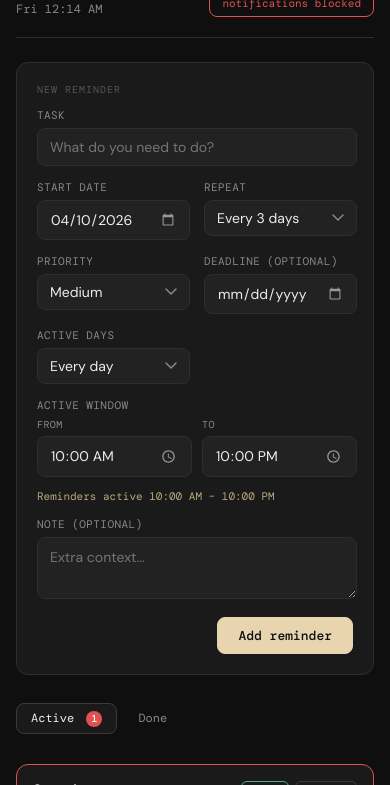
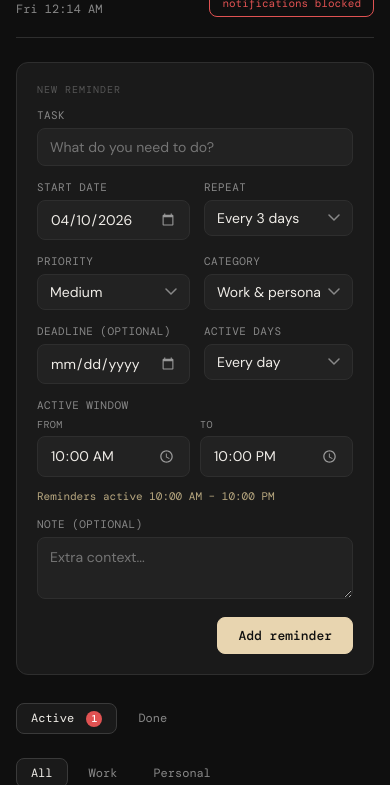
Before and after one commit to LeviShultz/reminders, a plain HTML site: page index.html in a window 390 px wide. Both pictures are taken after typing "Sample", "2020-01-15", "Sample" into the empty fields and a click on the button "Add reminder". Shown: the part 59-844 px from the top of the page. Drawn offline with nearby package versions, Linux system fonts and the light colour scheme.

Commit message:
index.html

```diff
--- a/index.html
+++ b/index.html
@@ -252,6 +252,8 @@
     .badge-blue { background: var(--blue-bg); color: var(--blue); border: 1px solid var(--blue); }
     .badge-green { background: var(--green-bg); color: var(--green); border: 1px solid var(--green); }
     .badge-gray { background: var(--surface2); color: var(--muted); border: 1px solid var(--border); }
+    .badge-purple { background: #1e1535; color: #a78bfa; border: 1px solid #6d4fd4; }
+    .badge-teal { background: #0d2420; color: #34d399; border: 1px solid #0f6e56; }
 
     .task-meta {
       font-size: 12px;
@@ -330,6 +332,14 @@
         </select>
       </div>
       <div class="form-group">
+        <label for="task-category">Category</label>
+        <select id="task-category">
+          <option value="both" selected>Work &amp; personal</option>
+          <option value="work">Work</option>
+          <option value="personal">Personal</option>
+        </select>
+      </div>
+      <div class="form-group">
         <label for="task-deadline">Deadline (optional)</label>
         <input type="date" id="task-deadline" />
       </div>
@@ -365,10 +375,15 @@
     </div>
   </div>
 
-  <div style="display:flex;align-items:center;justify-content:space-between;margin-bottom:14px;">
+  <div style="display:flex;align-items:center;justify-content:space-between;margin-bottom:14px;flex-wrap:wrap;gap:8px;">
     <div class="tabs">
       <button class="tab active" id="tab-active" onclick="switchTab('active')">Active <span id="alert-badge" style="display:none" class="alert-dot"></span></button>
       <button class="tab" id="tab-done" onclick="switchTab('done')">Done</button>
+    </div>
+    <div class="tabs" id="cat-tabs">
+      <button class="tab active" id="cat-all" onclick="switchCat('all')">All</button>
+      <button class="tab" id="cat-work" onclick="switchCat('work')">Work</button>
+      <button class="tab" id="cat-personal" onclick="switchCat('personal')">Personal</button>
     </div>
   </div>
 
@@ -379,6 +394,7 @@
 const STORAGE_KEY = 'reminders_pwa_v1';
 let tasks = [];
 let currentTab = 'active';
+let currentCat = 'all';
 
 function today() { return new Date().toISOString().split('T')[0]; }
 
@@ -499,7 +515,8 @@ function addTask() {
     timeTo: document.getElementById('time-to').value || '23:59',
     done: false, createdAt: today(), snoozedUntil: null,
     nextNotifyAt: isHourly ? Date.now() : null,
-    activeDays: document.getElementById('task-days').value
+    activeDays: document.getElementById('task-days').value,
+    category: document.getElementById('task-category').value
   });
   saveTasks();
   document.getElementById('task-name').value='';
@@ -509,6 +526,7 @@ function addTask() {
   document.getElementById('time-from').value='10:00';
   document.getElementById('time-to').value='22:00';
   document.getElementById('task-days').value='all';
+  document.getElementById('task-category').value='both';
   updateTimePreview();
   render();
 }
@@ -533,6 +551,13 @@ function switchTab(tab) {
   document.getElementById('tab-done').classList.toggle('active',tab==='done');
   render();
 }
+function switchCat(cat) {
+  currentCat=cat;
+  document.getElementById('cat-all').classList.toggle('active',cat==='all');
+  document.getElementById('cat-work').classList.toggle('active',cat==='work');
+  document.getElementById('cat-personal').classList.toggle('active',cat==='personal');
+  render();
+}
 
 function render() {
   const now = new Date();
@@ -545,7 +570,8 @@ function render() {
   badge.style.display = alertCount>0 ? 'inline-flex':'none';
   badge.textContent = alertCount;
 
-  const items = currentTab==='active' ? active : done;
+  const allItems = currentTab==='active' ? active : done;
+  const items = currentCat==='all' ? allItems : allItems.filter(t => !t.category || t.category==='both' || t.category===currentCat);
   const list = document.getElementById('task-list');
 
   if (!items.length) {
@@ -601,6 +627,7 @@ function render() {
       <div class="task-badges">
         ${statusBadge}
         <span class="badge ${priMap[t.priority]}">${t.priority}</span>
+        ${t.category && t.category!=='both' ? `<span class="badge ${t.category==='work'?'badge-purple':'badge-teal'}">${t.category}</span>` : ''}
       </div>
       <div class="task-meta">
         ${t.freq==='hourly-random'?'every 1–2 hrs':(freqLabel[t.freq]||'every '+t.freq+'d')} · window: ${window}
```
